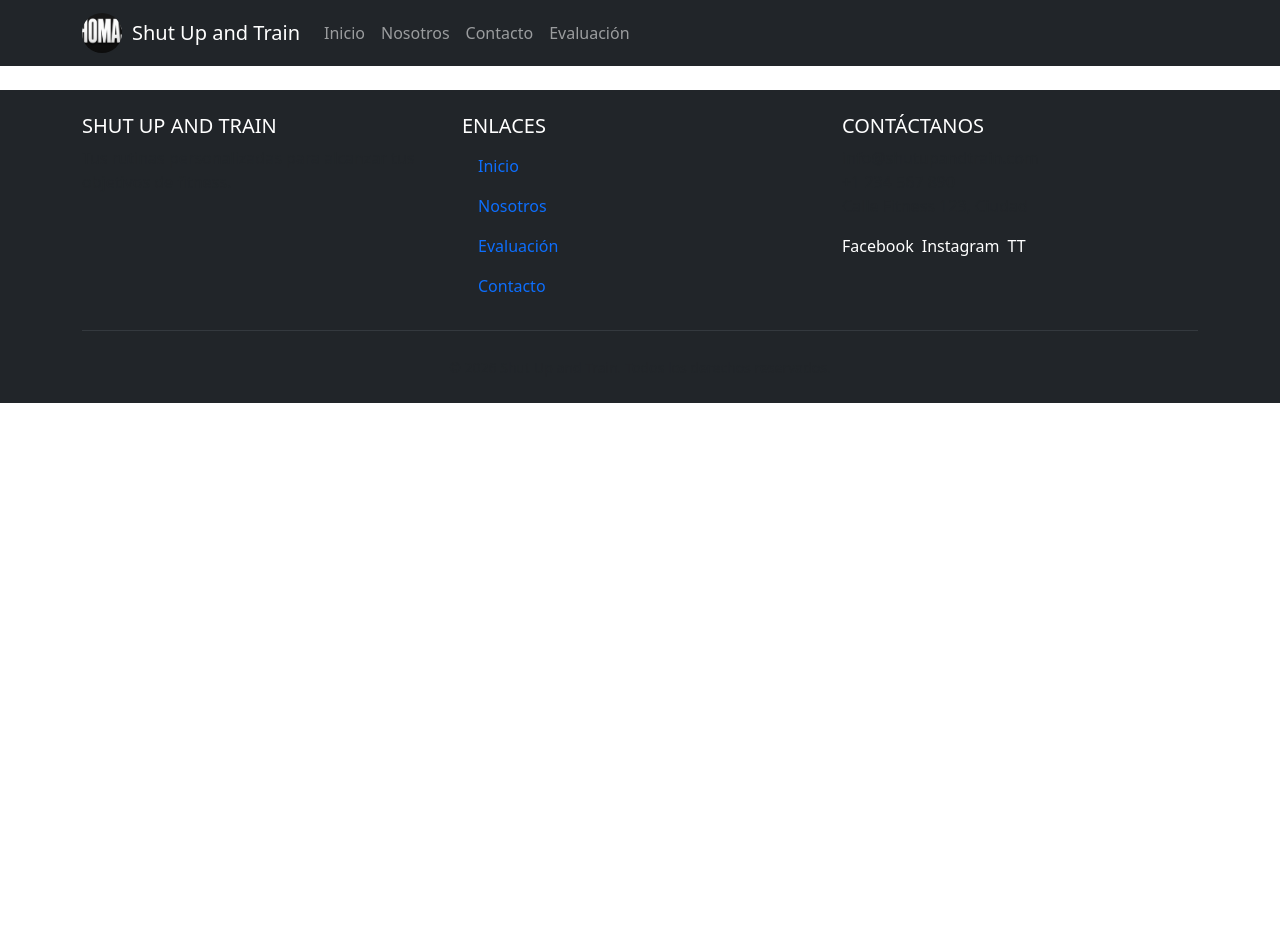
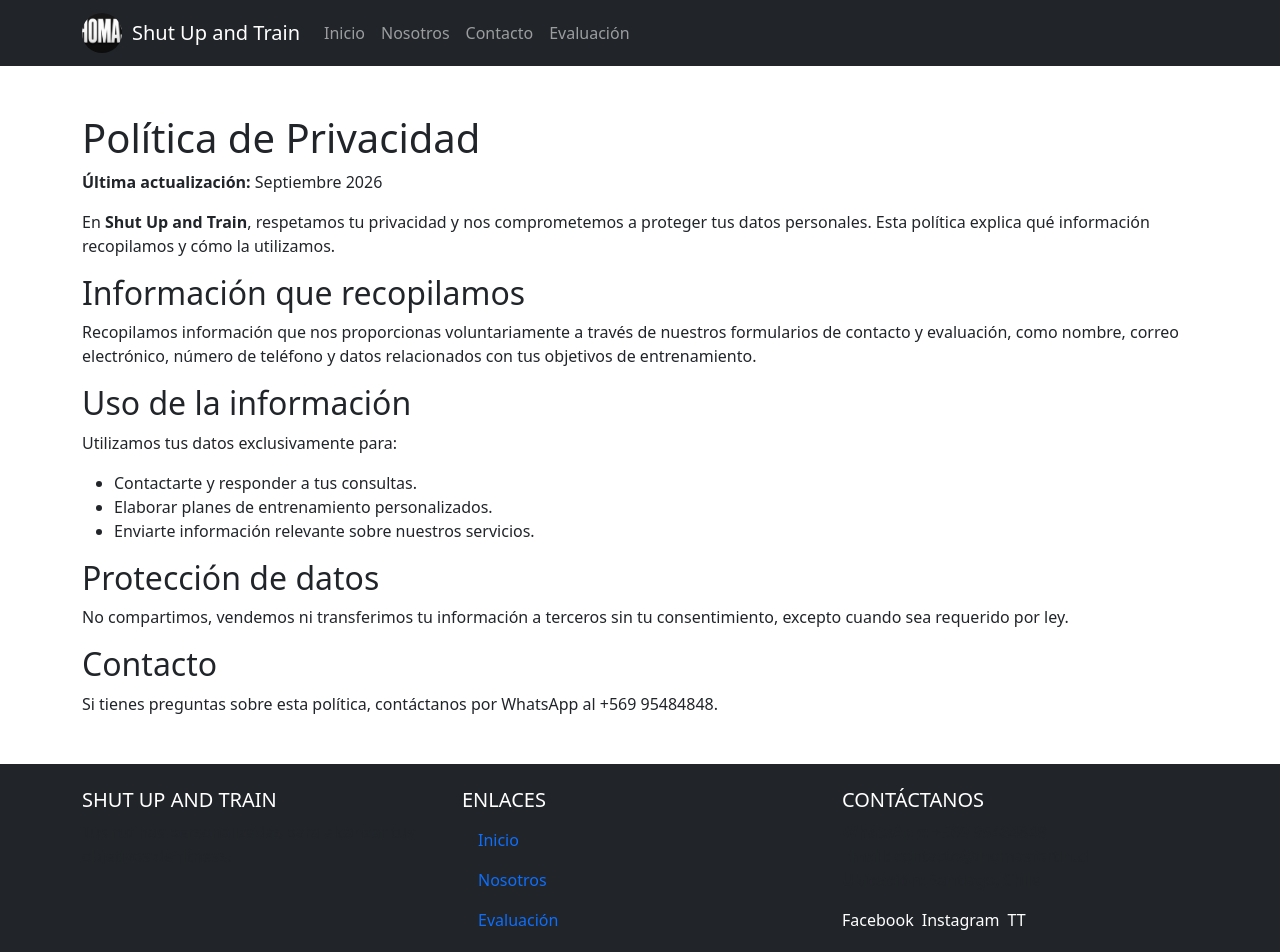
Before and after one commit to fortindulcic-dotcom/thomas-training-web, a React (Create React App) app: page /privacidad in a window 1280 px wide. Shown: the top 952 px of the page. Before the commit the page ends 800 px from the top, so only its background shows below. Built offline with nearby package versions, Linux system fonts and the light colour scheme.

Commit message:
Día 2: WhatsApp visible y política de privacidad

```diff
--- a/package.json
+++ b/package.json
@@ -8,6 +8,7 @@
     "@testing-library/react": "^16.3.2",
     "@testing-library/user-event": "^13.5.0",
     "bootstrap": "^5.3.8",
+    "bootstrap-icons": "^1.13.1",
     "react": "^19.2.7",
     "react-bootstrap": "^2.10.10",
     "react-dom": "^19.2.7",
--- a/src/App.js
+++ b/src/App.js
@@ -8,6 +8,7 @@ import Nosotros from './pages/Nosotros';
 import Contacto from './pages/Contacto';
 import Evaluacion from './pages/Evaluacion';
 import PlanDetalle from './pages/PlanDetalle';
+import Privacidad from './pages/Privacidad';
 
 function App() {
   return (
@@ -18,6 +19,7 @@ function App() {
           <Route path="/" element={<Inicio />} />
           <Route path="/nosotros" element={<Nosotros />} />
           <Route path="/contacto" element={<Contacto />} />
+          <Route path="/privacidad" element={<Privacidad />} />
           <Route path="/evaluacion" element={<Evaluacion />} />
           {/* Páginas de detalle de cada plan, reutilizando el mismo componente PlanDetalle */}
           <Route
--- a/src/components/Footer.jsx
+++ b/src/components/Footer.jsx
@@ -23,6 +23,7 @@ function Footer() {
               <Nav.Link as={Link} to="/nosotros">Nosotros</Nav.Link>
               <Nav.Link as={Link} to="/evaluacion">Evaluación</Nav.Link>
               <Nav.Link as={Link} to="/contacto">Contacto</Nav.Link>
+              <Nav.Link as={Link} to="/privacidad">Política de Privacidad</Nav.Link>
             </Nav>
           </Col>
 
@@ -30,11 +31,9 @@ function Footer() {
           <Col md={4}>
             <h5 className="text-uppercase">Contáctanos</h5>
             <ul className="list-unstyled text-muted">
-              <li><i className="bi bi-envelope"></i> info@shutupandtrain.com</li>
-              <li><i className="bi bi-telephone"></i> +1 234 567 890</li>
-              <li>
-                <i className="bi bi-geo-alt"></i> Calle Fitness 123, Ciudad
-              </li>
+              <li><strong>WhatsApp:</strong> +569 95484848</li>
+              <li><strong>Email:</strong> contacto@thomasfortin.cl</li>
+              <li><strong>Ubicación:</strong> Santiago, Chile</li>
             </ul>
             <div className="mt-3">
               {/* Iconos sociales simulados */}
@@ -50,7 +49,7 @@ function Footer() {
         <Row className="text-center">
           <Col>
             <small className="text-muted">
-              © 2026 Shut Up and Train. Todos los derechos reservados.
+              © 2026 Thomas Fortin - Shut Up and Train. Todos los derechos reservados.
             </small>
           </Col>
         </Row>
--- a/src/index.js
+++ b/src/index.js
@@ -3,6 +3,7 @@ import ReactDOM from 'react-dom/client';
 import './index.css';
 import 'bootstrap/dist/css/bootstrap.min.css';
 import App from './App';
+import 'bootstrap-icons/font/bootstrap-icons.css';
 
 const root = ReactDOM.createRoot(document.getElementById('root'));
 root.render(
--- /dev/null
+++ b/src/pages/Privacidad.jsx
@@ -0,0 +1,43 @@
+import React from 'react';
+
+const Privacidad = () => {
+  return (
+    <div className="container my-5">
+      <h1>Política de Privacidad</h1>
+      <p><strong>Última actualización:</strong> Septiembre 2026</p>
+
+      <p>
+        En <strong>Shut Up and Train</strong>, respetamos tu privacidad y nos comprometemos a proteger
+        tus datos personales. Esta política explica qué información recopilamos y cómo la utilizamos.
+      </p>
+
+      <h2>Información que recopilamos</h2>
+      <p>
+        Recopilamos información que nos proporcionas voluntariamente a través de nuestros formularios
+        de contacto y evaluación, como nombre, correo electrónico, número de teléfono y datos
+        relacionados con tus objetivos de entrenamiento.
+      </p>
+
+      <h2>Uso de la información</h2>
+      <p>Utilizamos tus datos exclusivamente para:</p>
+      <ul>
+        <li>Contactarte y responder a tus consultas.</li>
+        <li>Elaborar planes de entrenamiento personalizados.</li>
+        <li>Enviarte información relevante sobre nuestros servicios.</li>
+      </ul>
+
+      <h2>Protección de datos</h2>
+      <p>
+        No compartimos, vendemos ni transferimos tu información a terceros sin tu consentimiento,
+        excepto cuando sea requerido por ley.
+      </p>
+
+      <h2>Contacto</h2>
+      <p>
+        Si tienes preguntas sobre esta política, contáctanos por WhatsApp al +569 95484848.
+      </p>
+    </div>
+  );
+};
+
+export default Privacidad;
```
Also changed, not shown: 1 other file (tests, documents, lock files or other folders).
